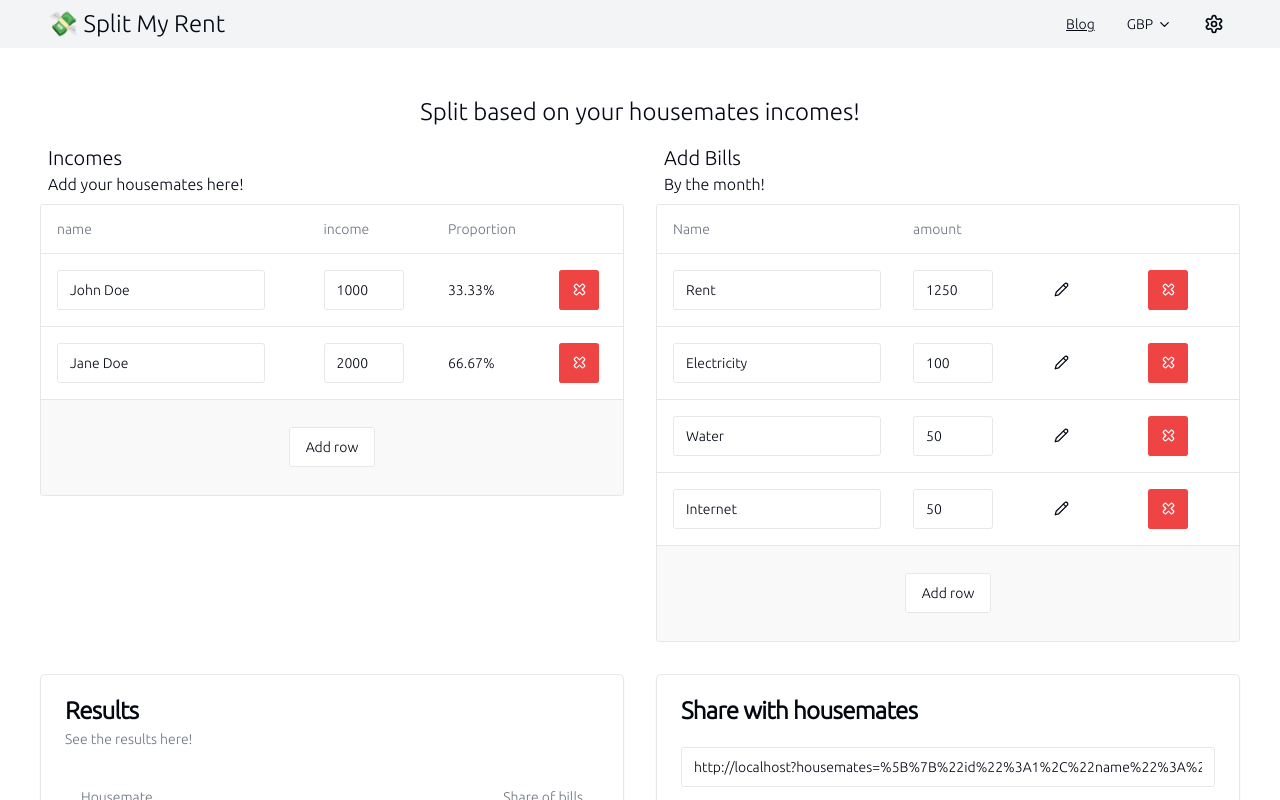
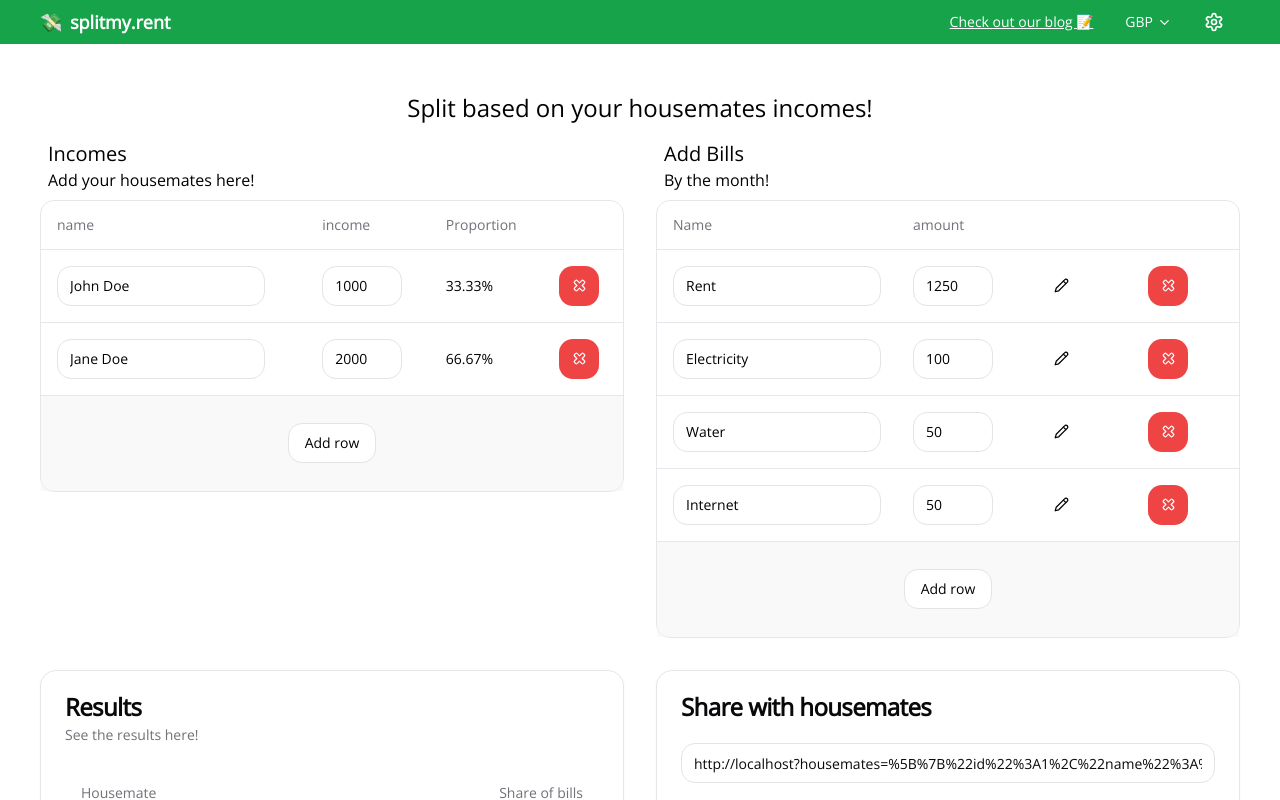
Before and after one commit to rafeeJ/split-my-rent, a Next.js app: page / in a window 1280 px wide. Shown: the top 800 px of the page. Built offline with nearby package versions, Linux system fonts and the light colour scheme.

Commit message:
feat: change the styling a touch

```diff
--- a/src/app/globals.css
+++ b/src/app/globals.css
@@ -2,60 +2,60 @@
 @tailwind components;
 @tailwind utilities;
 
+
 @layer base {
   :root {
     --background: 0 0% 100%;
-    --foreground: 224 71.4% 4.1%;
+    --foreground: 240 10% 3.9%;
     --card: 0 0% 100%;
-    --card-foreground: 224 71.4% 4.1%;
+    --card-foreground: 240 10% 3.9%;
     --popover: 0 0% 100%;
-    --popover-foreground: 224 71.4% 4.1%;
-    --primary: 262.1 83.3% 57.8%;
-    --primary-foreground: 210 20% 98%;
-    --secondary: 220 14.3% 95.9%;
-    --secondary-foreground: 220.9 39.3% 11%;
-    --muted: 220 14.3% 95.9%;
-    --muted-foreground: 220 8.9% 46.1%;
-    --accent: 220 14.3% 95.9%;
-    --accent-foreground: 220.9 39.3% 11%;
+    --popover-foreground: 240 10% 3.9%;
+    --primary: 142.1 76.2% 36.3%;
+    --primary-foreground: 355.7 100% 97.3%;
+    --secondary: 240 4.8% 95.9%;
+    --secondary-foreground: 240 5.9% 10%;
+    --muted: 240 4.8% 95.9%;
+    --muted-foreground: 240 3.8% 46.1%;
+    --accent: 240 4.8% 95.9%;
+    --accent-foreground: 240 5.9% 10%;
     --destructive: 0 84.2% 60.2%;
-    --destructive-foreground: 210 20% 98%;
-    --border: 220 13% 91%;
-    --input: 220 13% 91%;
-    --ring: 262.1 83.3% 57.8%;
-    --radius: 0.3rem;
+    --destructive-foreground: 0 0% 98%;
+    --border: 240 5.9% 90%;
+    --input: 240 5.9% 90%;
+    --ring: 142.1 76.2% 36.3%;
+    --radius: 1rem;
+    --chart-1: 12 76% 61%;
+    --chart-2: 173 58% 39%;
+    --chart-3: 197 37% 24%;
+    --chart-4: 43 74% 66%;
+    --chart-5: 27 87% 67%;
   }
 
   .dark {
-    --background: 224 71.4% 4.1%;
-    --foreground: 210 20% 98%;
-    --card: 224 71.4% 4.1%;
-    --card-foreground: 210 20% 98%;
-    --popover: 224 71.4% 4.1%;
-    --popover-foreground: 210 20% 98%;
-    --primary: 263.4 70% 50.4%;
-    --primary-foreground: 210 20% 98%;
-    --secondary: 215 27.9% 16.9%;
-    --secondary-foreground: 210 20% 98%;
-    --muted: 215 27.9% 16.9%;
-    --muted-foreground: 217.9 10.6% 64.9%;
-    --accent: 215 27.9% 16.9%;
-    --accent-foreground: 210 20% 98%;
+    --background: 20 14.3% 4.1%;
+    --foreground: 0 0% 95%;
+    --card: 24 9.8% 10%;
+    --card-foreground: 0 0% 95%;
+    --popover: 0 0% 9%;
+    --popover-foreground: 0 0% 95%;
+    --primary: 142.1 70.6% 45.3%;
+    --primary-foreground: 144.9 80.4% 10%;
+    --secondary: 240 3.7% 15.9%;
+    --secondary-foreground: 0 0% 98%;
+    --muted: 0 0% 15%;
+    --muted-foreground: 240 5% 64.9%;
+    --accent: 12 6.5% 15.1%;
+    --accent-foreground: 0 0% 98%;
     --destructive: 0 62.8% 30.6%;
-    --destructive-foreground: 210 20% 98%;
-    --border: 215 27.9% 16.9%;
-    --input: 215 27.9% 16.9%;
-    --ring: 263.4 70% 50.4%;
+    --destructive-foreground: 0 85.7% 97.3%;
+    --border: 240 3.7% 15.9%;
+    --input: 240 3.7% 15.9%;
+    --ring: 142.4 71.8% 29.2%;
+    --chart-1: 220 70% 50%;
+    --chart-2: 160 60% 45%;
+    --chart-3: 30 80% 55%;
+    --chart-4: 280 65% 60%;
+    --chart-5: 340 75% 55%;
   }
 }
-
-
-
-@layer base {
-  * {
-    @apply border-border;
-  }
-  body {
-    @apply bg-background text-foreground;
-  }
-}
--- a/src/app/layout.tsx
+++ b/src/app/layout.tsx
@@ -1,5 +1,5 @@
 import type { Metadata } from "next";
-import { Ubuntu as FontSans } from "next/font/google";
+import { Open_Sans as FontSans } from "next/font/google";
 import "./globals.css";
 import { ReactNode } from "react";
 import { cn } from "@/lib/utils";
--- a/src/components/Layout/Navbar.tsx
+++ b/src/components/Layout/Navbar.tsx
@@ -45,19 +45,31 @@ export const Navbar = () => {
   };
 
   return (
-    <div className={"flex flex-row items-center bg-secondary md:px-10"}>
-      <Link href={"/"} passHref>
-        <h1 className={"text-2xl p-2"}>💸 Split My Rent</h1>
+    <div
+      className={
+        "flex flex-row items-center dark:bg-secondary bg-primary px-2 md:px-10"
+      }
+    >
+      <Link
+        href={"/"}
+        passHref
+        className={"flex flex-row items-center text-white"}
+      >
+        <h1 className={"text-lg"}>💸</h1>
+        <h1 className={"text-lg font-bold p-2"}>splitmy.rent</h1>
       </Link>
       <div className={"grow"} />
       <Link href={"/blog"} passHref className={"underline"}>
-        <Button variant={"ghost"} className={"btn btn-primary underline"}>
-          Blog
+        <Button
+          variant={"ghost"}
+          className={"btn btn-primary underline text-white"}
+        >
+          Check out our blog 📝
         </Button>
       </Link>
       <DropdownMenu>
         <DropdownMenuTrigger asChild>
-          <Button variant={"ghost"} className={"btn btn-primary"}>
+          <Button variant={"ghost"} className={"btn btn-primary text-white"}>
             {currency}
             <ChevronDownIcon size={15} className={"ml-1"} />
           </Button>
@@ -82,7 +94,7 @@ export const Navbar = () => {
       </DropdownMenu>
       <DropdownMenu>
         <DropdownMenuTrigger asChild>
-          <Button variant={"ghost"} className={"btn btn-primary"}>
+          <Button variant={"ghost"} className={"btn btn-primary text-white"}>
             <SettingsIcon size={20} />
           </Button>
         </DropdownMenuTrigger>
```
